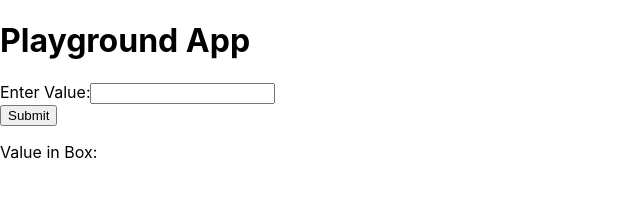
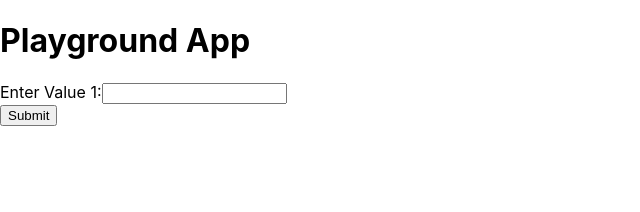
Before and after one commit to typicalchazz/playground-app, a React (Create React App) app: page / in a window 1280 px wide. Shown: the top 212 px of the page, without its empty margins (0-640 px from the left). Built offline with nearby package versions, Linux system fonts and the light colour scheme.

Commit message:
ignoring form format

```diff
--- a/src/App.js
+++ b/src/App.js
@@ -2,8 +2,9 @@ import React from 'react';
 //import logo from './logo.svg';
 import './App.css';
 
-const InputForm = () => {
+const Form = () => {
   const [value, setValue] = React.useState("");
+  //const [value2, setValue2] = React.useState("");
 
   const printValues = event => {
     event.preventDefault();
@@ -14,7 +15,7 @@ const InputForm = () => {
     <form onSubmit={printValues}>
       <h1>Playground App</h1>
       <label>
-        Enter Value:
+        Enter Value 1:
         <input
           value={value}
           onChange={({ target: { value } }) => setValue(value)}
@@ -22,10 +23,8 @@ const InputForm = () => {
       </label>
       <br />
       <button>Submit</button>
-      <br />
-      <p>Value in Box: {value}</p>
     </form>
   );
 };
 
-export default InputForm;
+export default Form;
```
